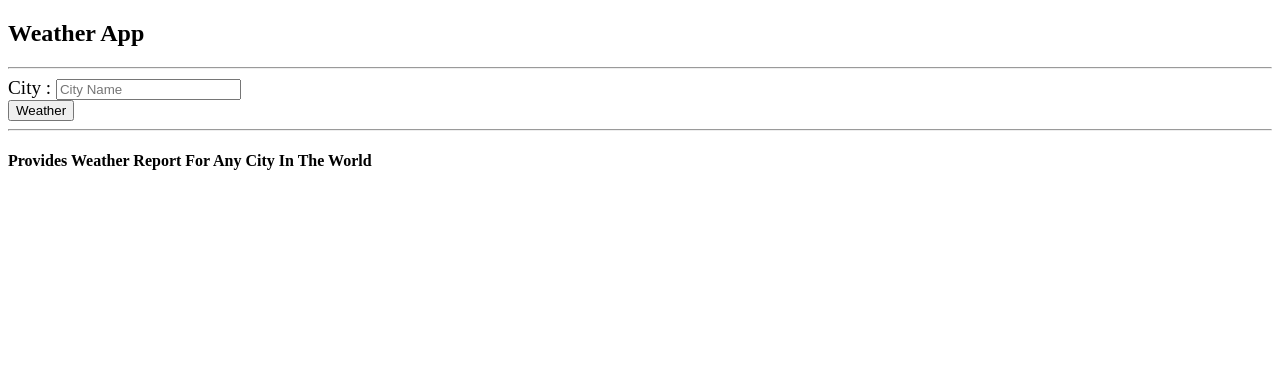
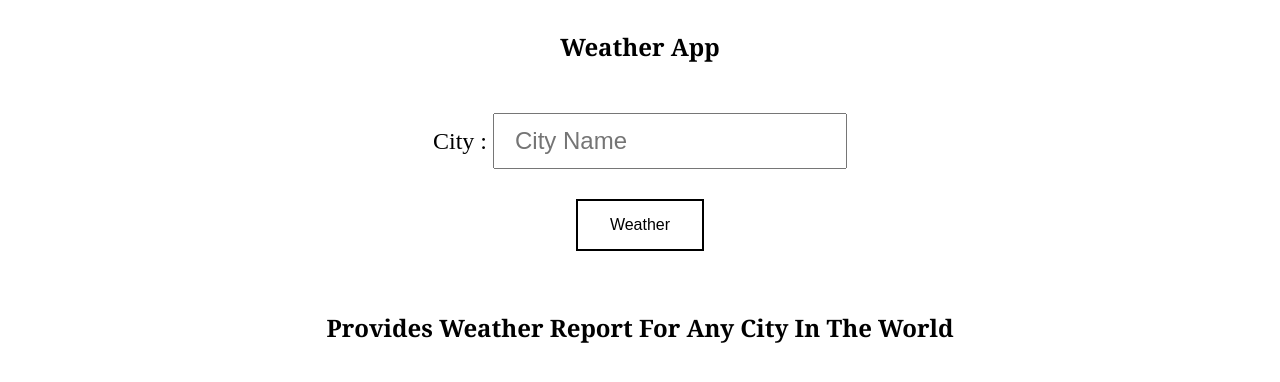
Before and after one commit to Dattakiranrao/weather-flask-app, a Flask app: page / in a window 1280 px wide. Shown: the top 382 px of the page. Run offline with Flask 2, Linux system fonts and the light colour scheme.

Commit message:
added css to the app

```diff
--- a/main.py
+++ b/main.py
@@ -1,5 +1,6 @@
 from flask import Flask, redirect, render_template, request
 import requests
+import math
 
 app = Flask(__name__)
 
@@ -14,7 +15,9 @@ def home():
         response = requests.get(request_url)
         data = response.json()
         info = data
-        return render_template('display.html', info = info)
+        temprature = info['main']['temp']
+        temp = round(int(temprature) - 273.15)
+        return render_template('display.html', info = info, temp = temp)
     return render_template('home.html')
 
 @app.route('/back')
--- /dev/null
+++ b/static/home.css
@@ -0,0 +1,68 @@
+* {
+    margin: 0;
+    padding: 0;
+}
+
+header {
+    display: flex;
+    justify-content: center;
+    align-items: center;
+    padding: 30px 0px;
+    font-family: Georgia, serif;
+}
+
+input {
+    font-size: x-large;
+    padding: 12px 20px;
+    margin: 20px 0;
+    box-sizing: border-box;
+}
+
+big{
+    font-size: x-large;
+}
+
+.container{
+    width: 100vw;
+    display: flex;
+    justify-content: center;
+    align-items: center;
+}
+
+form{
+    text-align: center;
+}
+
+.button {
+    margin-top: 10px;
+    padding: 15px 32px;
+    text-align: center;
+    text-decoration: none;
+    font-size: 16px;
+    background-color: white;
+    color: black;
+    border: 2px solid black;
+    font-size: 16px;
+}
+
+.button:hover {
+    padding: 15px 32px;
+    text-align: center;
+    text-decoration: none;
+    background-color: black;
+    color: white;
+    border: 2px solid black;
+}
+
+footer {
+    margin: 50px 0px 0px 0px;
+    font-size: x-large;
+    display: flex;
+    justify-content: center;
+    align-items: center;
+}
+
+h4 {
+    padding: 10px;
+    font-family: Georgia, serif;
+}
--- a/templates/home.html
+++ b/templates/home.html
@@ -1,18 +1,18 @@
 <!DOCTYPE html>
 <html lang="en">
+
 <head>
     <meta charset="UTF-8">
     <meta http-equiv="X-UA-Compatible" content="IE=edge">
     <meta name="viewport" content="width=device-width, initial-scale=1.0">
     <title>Weather App</title>
+    <link rel="stylesheet" href="/static/home.css">
 </head>
+
 <body>
-    <div class="container">
     <header>
         <h2>Weather App</h2>
     </header>
-    </div>
-    <hr>
     <div class="container">
         <form method="post" action="/">
             <div class="form-group">
@@ -20,15 +20,13 @@
                 <input type="city" class="form-control" id="city" name="city" placeholder="City Name">
             </div>
             <div>
-                <button type="submit" class="btn btn-primary">Weather</button>
+                <button type="submit" class="button">Weather</button>
             </div>
         </form>
     </div>
-    <hr>
-    <div class="container">
     <footer>
         <h4>Provides Weather Report For Any City In The World</h4>
     </footer>
-    </div>
 </body>
+
 </html>
```
Also changed, not shown: static/display.css (added, +72 -0 lines), templates/display.html (+13 -11 lines). Lines whose indentation alone changed are shown as unchanged.
